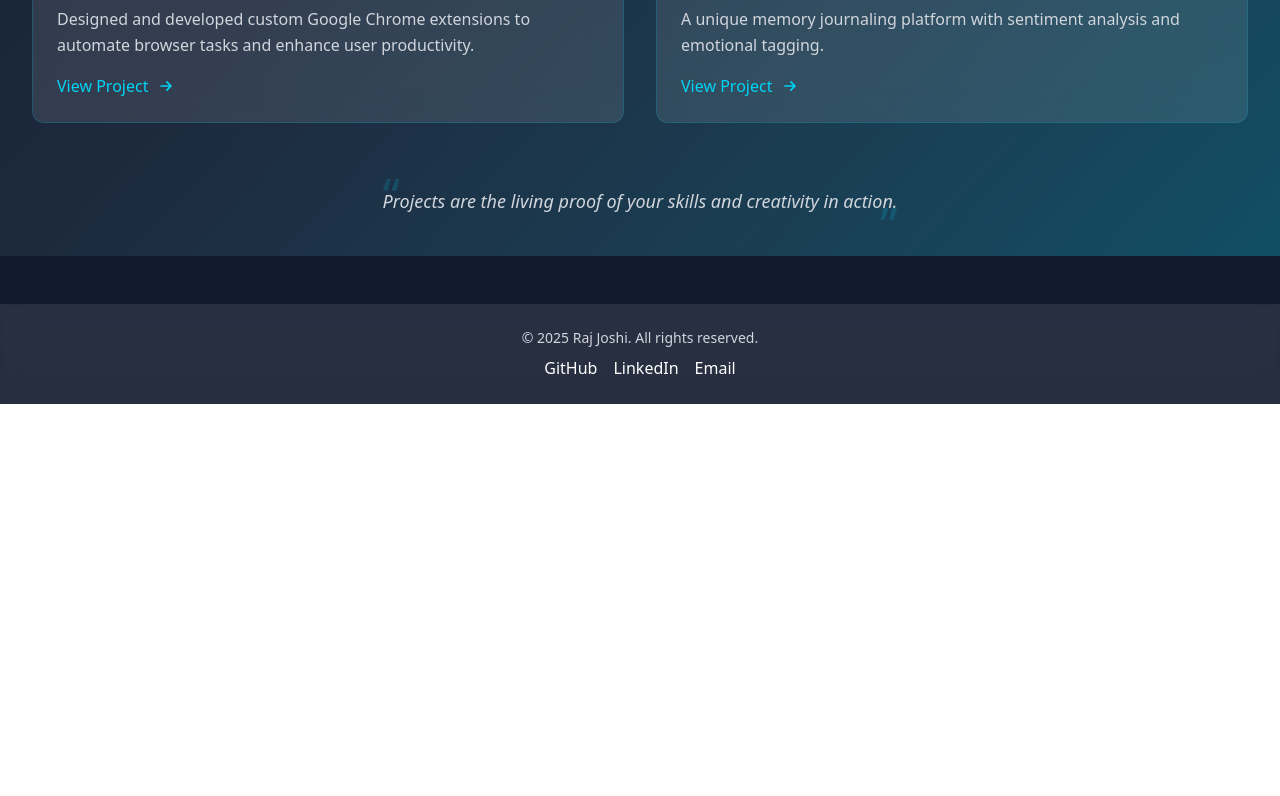
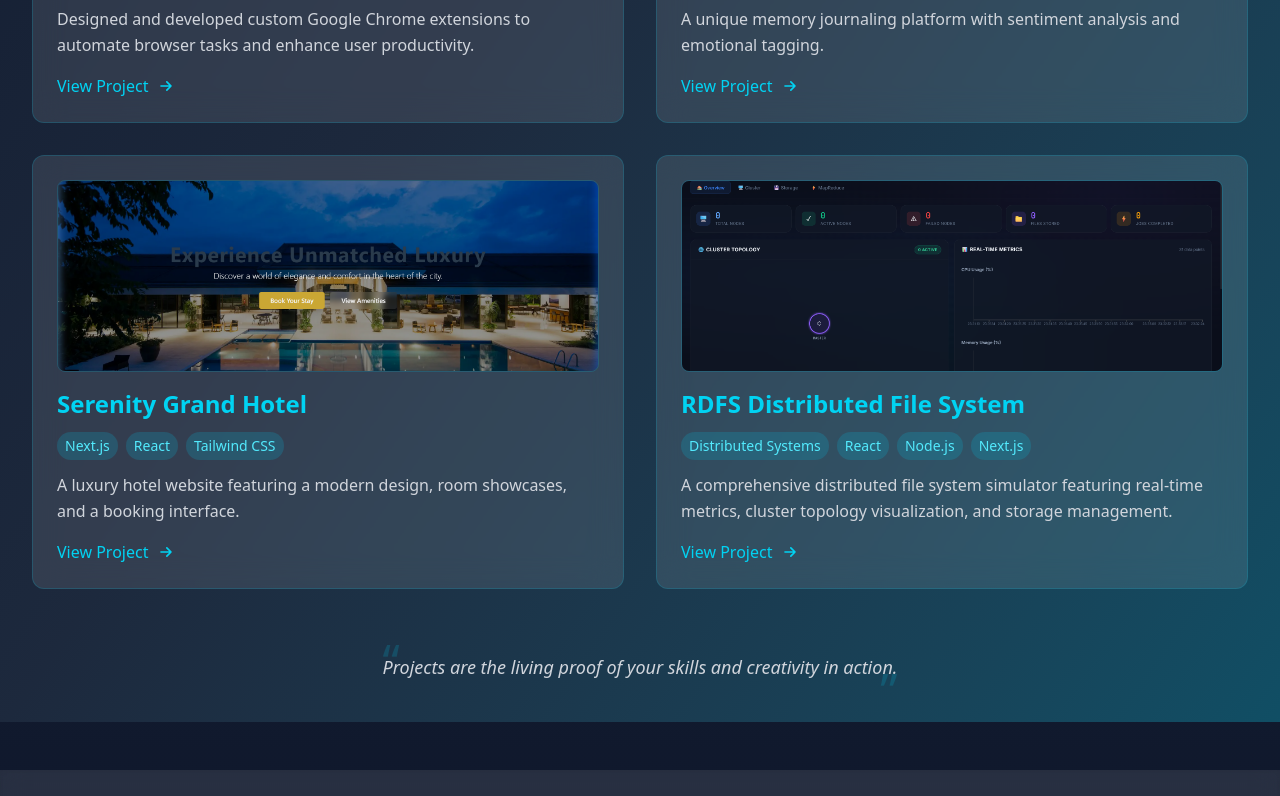
Before and after one commit to Rajjoshi77/Portfolio-Raj, a Next.js app: page /projects in a window 1280 px wide. Shown: the part 1193-1989 px from the top of the page. Before the commit the page ends 1597 px from the top, so only its background shows below. Built offline with nearby package versions, Linux system fonts and the light colour scheme.

Commit message:
Updated project with new changes

```diff
--- a/src/app/projects/page.tsx
+++ b/src/app/projects/page.tsx
@@ -1,6 +1,7 @@
 "use client";
 
 import { motion } from "framer-motion";
+import Image from "next/image";
 
 export default function Projects() {
   const projects = [
@@ -52,6 +53,20 @@ export default function Projects() {
       description: "A unique memory journaling platform with sentiment analysis and emotional tagging.",
       link: "#",
     },
+    {
+      title: "Serenity Grand Hotel",
+      tech: "Next.js, React, Tailwind CSS",
+      description: "A luxury hotel website featuring a modern design, room showcases, and a booking interface.",
+      link: "https://hotel-website-five-lovat.vercel.app/",
+      image: "/hotel-website.png"
+    },
+    {
+      title: "RDFS Distributed File System",
+      tech: "Distributed Systems, React, Node.js, Next.js",
+      description: "A comprehensive distributed file system simulator featuring real-time metrics, cluster topology visualization, and storage management.",
+      link: "https://rfs-two.vercel.app/",
+      image: "/rdfs.png"
+    },
   ];
 
   return (
@@ -93,7 +108,17 @@ export default function Projects() {
           >
             <div className="absolute inset-0 bg-gradient-to-br from-cyan-500/10 to-blue-500/10 opacity-0 group-hover:opacity-100 transition-opacity duration-300 rounded-xl"></div>
 
-            <div className="relative z-10">
+            <div className="relative z-10 h-full flex flex-col">
+              {project.image && (
+                <div className="relative w-full h-48 mb-4 overflow-hidden rounded-lg border border-cyan-500/20 group-hover:border-cyan-400/40 transition-colors">
+                  <Image
+                    src={project.image}
+                    alt={project.title}
+                    fill
+                    className="object-cover group-hover:scale-110 transition-transform duration-500"
+                  />
+                </div>
+              )}
               <h2 className="text-2xl font-bold text-cyan-400 mb-3 group-hover:text-cyan-300 transition-colors">
                 {project.title}
               </h2>
@@ -107,10 +132,10 @@ export default function Projects() {
                   </span>
                 ))}
               </div>
-              <p className="text-gray-300 mb-4 leading-relaxed">
+              <p className="text-gray-300 mb-4 leading-relaxed flex-grow">
                 {project.description}
               </p>
-              <div className="flex items-center text-cyan-400 font-medium group-hover:text-cyan-300 transition-colors">
+              <div className="flex items-center text-cyan-400 font-medium group-hover:text-cyan-300 transition-colors mt-auto">
                 View Project
                 <svg xmlns="http://www.w3.org/2000/svg" className="h-5 w-5 ml-2 transform group-hover:translate-x-1 transition-transform" fill="none" viewBox="0 0 24 24" stroke="currentColor">
                   <path strokeLinecap="round" strokeLinejoin="round" strokeWidth={2} d="M13 7l5 5m0 0l-5 5m5-5H6" />
```
Also changed, not shown: public/hotel-website.png (added), public/rdfs.png (added).
